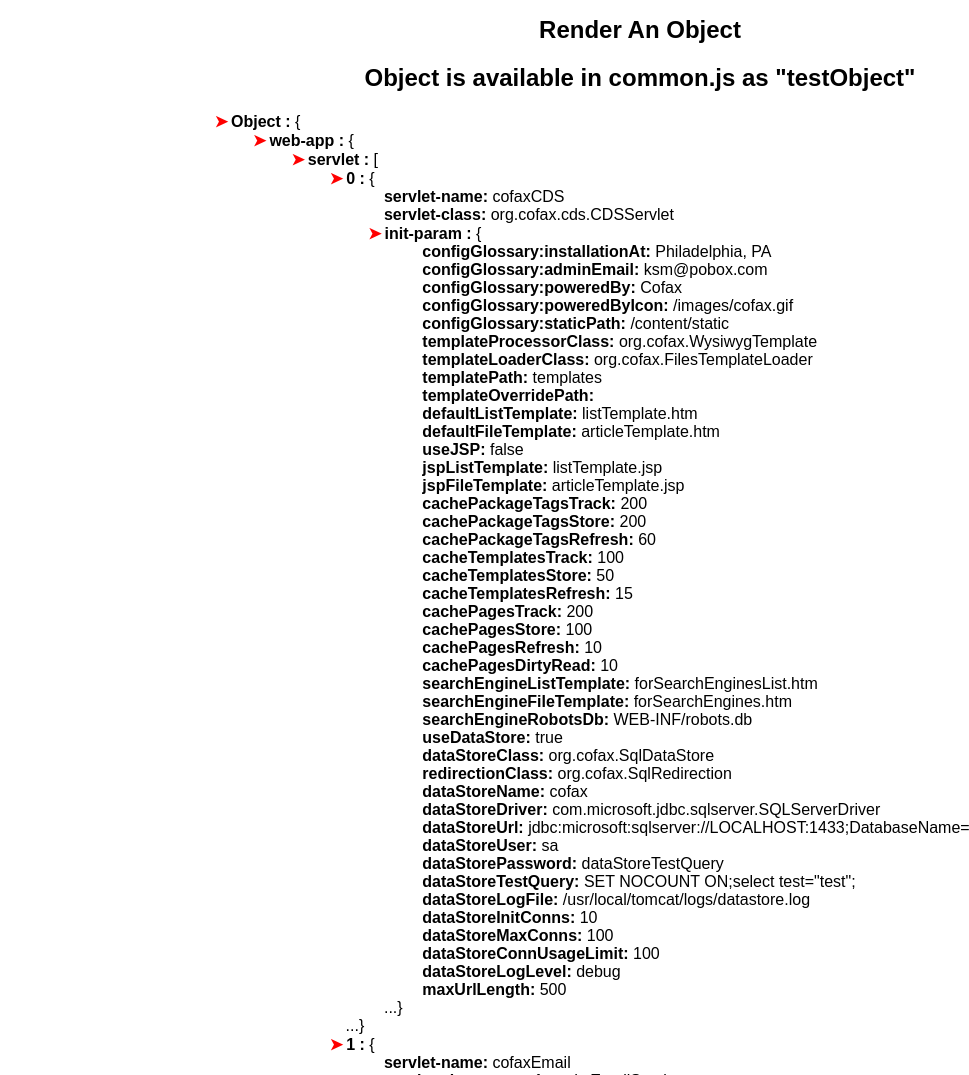
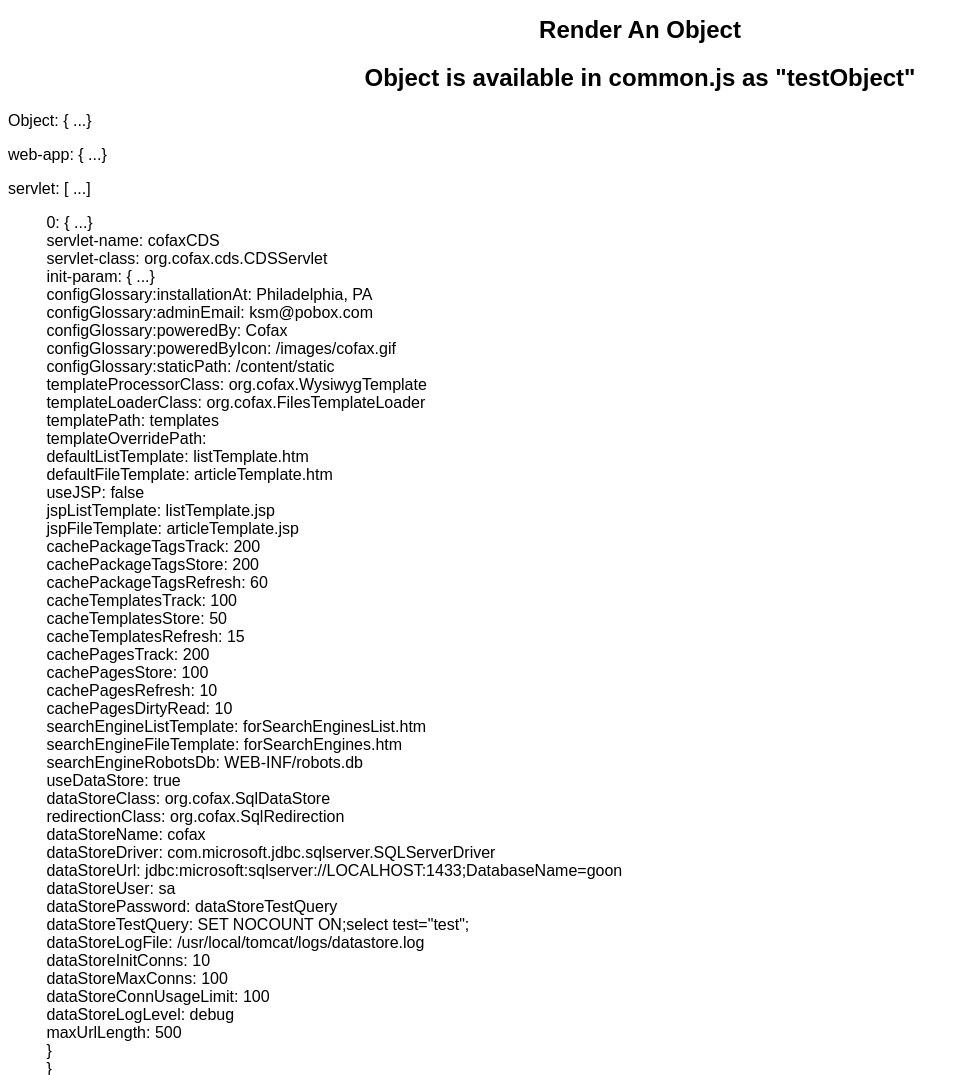
Before and after one commit to enconstant/render-object-task, a website: page app/index.html in a window 1280 px wide. Shown: the top 1075 px of the page, without its empty margins (0-969 px from the left). Drawn offline with Linux system fonts and the light colour scheme.

Commit message:
improved readability in main.js, BEM is applied to main.js

```diff
--- a/app/index.html
+++ b/app/index.html
@@ -8,9 +8,7 @@
 <body>
 	<h1>Render An Object</h1>
 	<h2>Object is available in common.js as "testObject"</h2>
-	<div id="container" class="parent">
-
-	</div>
-	<script src="common.js"></script>
+	<div class="object-render"></div>
+	<script src="main.js"></script>
 </body>
 </html>
--- a/app/common.js
+++ b/app/main.js
@@ -1,4 +1,5 @@
-var testObject = { 'web-app': {
+'use strict'
+let testObject = { 'web-app': {
   'servlet': [
     {
       'servlet-name': 'cofaxCDS',
@@ -85,10 +86,10 @@
 
   'taglib': {
     'taglib-uri': 'cofax.tld',
-   'taglib-location': '/WEB-INF/tlds/cofax.tld' } } };
+    'taglib-location': '/WEB-INF/tlds/cofax.tld' } } };
 
-var object = {};
-var container;
+const object = {};
+
 if (testObject && typeof testObject === 'object') {
   object.Object = testObject;
 } else if (Array.isArray(testObject)) {
@@ -97,97 +98,76 @@
   object.Error = 'not an object';
 }
 
-
-function writeLine(obj, key, parent) {
-  var keyMod;
-  var elem = document.createElement('div');
-  Array.isArray(obj) ? keyMod = key + 1 : keyMod = key;
-  elem.innerHTML = '<span class="key">' + keyMod + ': </span><span>' + obj[key] + '</span>';
-  elem.classList.add('row');
-  parent.appendChild(elem);
-}
-
-function writeBlock(obj, key, parent) {
-  var bracketL;
-  var bracketR;
-  var nodeType;
-  var bracket;
-  var wrapper;
-  var elem;
-  nodeType = checkObjType(obj[key]);
-  wrapper = document.createElement('div');
-  wrapper.classList.add('parent');
-  elem = document.createElement('div');
-  (nodeType === 'array') ? bracketL = '[' : bracketL = '{';
-  (nodeType === 'array') ? bracketR = '...]' : bracketR = '...}';
-  elem.innerHTML = '<span class="container key">' + key + ' : </span><span>' + bracketL + '</span><span class="hidden">' + bracketR + '</span>';
-  elem.setAttribute('data-toggle', 'true');
-  parent.appendChild(elem);
-  parent.appendChild(wrapper);
-  bracket = document.createElement('span');
-  bracket.innerHTML = bracketR;
-  parent.appendChild(bracket);
-}
-
-function checkObjType(obj) {
+function drawObject(obj) {
   if (Array.isArray(obj)) {
-    return 'array';
-  } else {
-    return 'object';
+    let text = '';
+    obj.forEach((item, i) => {
+      text += draw(i, obj);
+    });
+    return `<div class='parent' data-toggle='true'>${text}</div>`;
+  } else if (typeof obj === 'object' && obj) {
+    const props = Object.keys(obj);
+    let text = ' ';
+    props.forEach((item) => {
+      text += draw(item, obj);
+    });
+    return `<div class='object-render__object-block'>${text}</div>`;
   }
 }
 
 
-function iterateObj(obj, fragment) {
-  var parents = fragment.querySelectorAll('.parent');
-  var parent = parents[parents.length - 1];
-  if (Array.isArray(obj)) {
-    for (var i = 0; i < obj.length; i++) {
-      if (obj[i] && typeof obj[i] === 'object') {
-        writeBlock(obj, i, parent);
-        iterateObj(obj[i], fragment);
-      } else {
-        writeLine(obj, i, parent);
-      }
-    }
-  } else if (obj) {
-    for (var key in obj) {
-      if (obj[key] && typeof obj[key] === 'object') {
-        writeBlock(obj, key, parent);
-        iterateObj(obj[key], fragment);
-      } else {
-        writeLine(obj, key, parent);
-      }
-    }
+function draw(item, object) {
+  if (Array.isArray(object[item])) {
+    return `
+            <p class='object-render__key-line'>
+              <span>${item}: [</span>
+              <span class="object-render__bracket_hidden">...]</span>
+            </p>${drawObject(object[item])}]
+    `;
+  } else if (object[item] && typeof object[item] === 'object') {
+    return `
+            <p class='object-render__key-line'>
+              <span>${item}: {</span>
+              <span class="object-render__bracket_hidden">...}</span>
+            </p>${drawObject(object[item])}}
+    `;
+  } else {
+    return `
+            <p>
+              <span>${item}: </span>
+              <span>${object[item]}</span>
+            </p>
+    `;
   }
 }
 
 
-function render(objectR) {
-  var frame = document.querySelector('#container');
-  var fragment = document.createDocumentFragment();
-  var content = document.createElement('div');
-  content.classList.add('parent');
-  fragment.appendChild(content);
-  iterateObj(objectR, fragment);
-  frame.appendChild(fragment);
-}
+document.querySelector('.object-render').innerHTML = drawObject(object);
 
 
-container = document.getElementById('container');
+const container = document.querySelector('.object-render');
 container.onclick = function (event) {
-  var nextElem;
-  var target = event.target;
+  let target = event.target;
   while (target !== container) {
-    if (target.hasAttribute('data-toggle')) {
-      nextElem = target.nextSibling;
-      nextElem.classList.toggle('hidden');
-      nextElem.nextSibling.classList.toggle('hidden');
-      target.lastChild.classList.toggle('hidden');
+    if (target.classList.contains('object-render__key-line')) {
+      let nextElem = target.nextSibling.classList;
+
+      if (nextElem.contains('object-render__object-block')) {
+        nextElem.replace('object-render__object-block', 'object-render__object-block_collapsed');
+      } else if (nextElem.contains('object-render__object-block_collapsed')) {
+        nextElem.replace('object-render__object-block_collapsed', 'object-render__object-block');
+      }
+
+      let bracket = target.lastChild.previousSibling.classList;
+
+      if (bracket.contains('object-render__bracket_hidden')) {
+        bracket.replace('object-render__bracket_hidden', 'object-render__bracket');
+      } else if (bracket.contains('object-render__bracket')) {
+        bracket.replace('object-render__bracket', 'object-render__bracket_hidden');
+      }
+
       return;
     }
     target = target.parentNode;
   }
 };
-
-render(object);
--- a/app/style.css
+++ b/app/style.css
@@ -48,3 +48,14 @@
  margin-right: .2rem;
  color: red;
 }
+
+.key{
+	position: relative;
+}
+
+.key>span:first-child::before{
+ content:"\27A4";
+ margin-left:-1rem;
+ margin-right: .2rem;
+ color: red;
+}
--- a/gulpfile.js
+++ b/gulpfile.js
@@ -6,7 +6,7 @@
     // So, it's best to have gulp ignore the directory as well.
     // Also, Be sure to return the stream from the task;
     // Otherwise, the task may end before the stream has finished.
-    return gulp.src(['app/*.js','!node_modules/**'])
+    return gulp.src(['app/main.js','!node_modules/**'])
         // eslint() attaches the lint output to the "eslint" property
         // of the file object so it can be used by other modules.
         .pipe(eslint())
```
Also changed, not shown: 1 other file.
